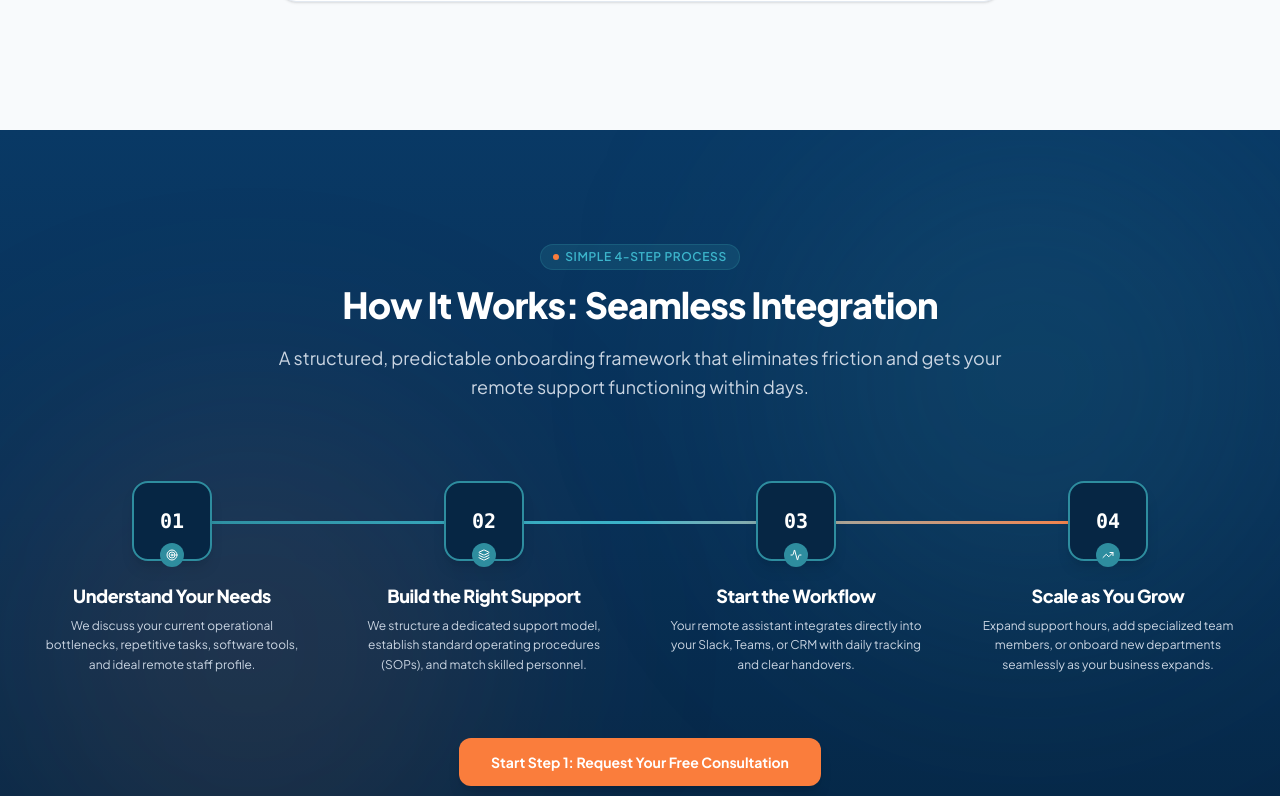
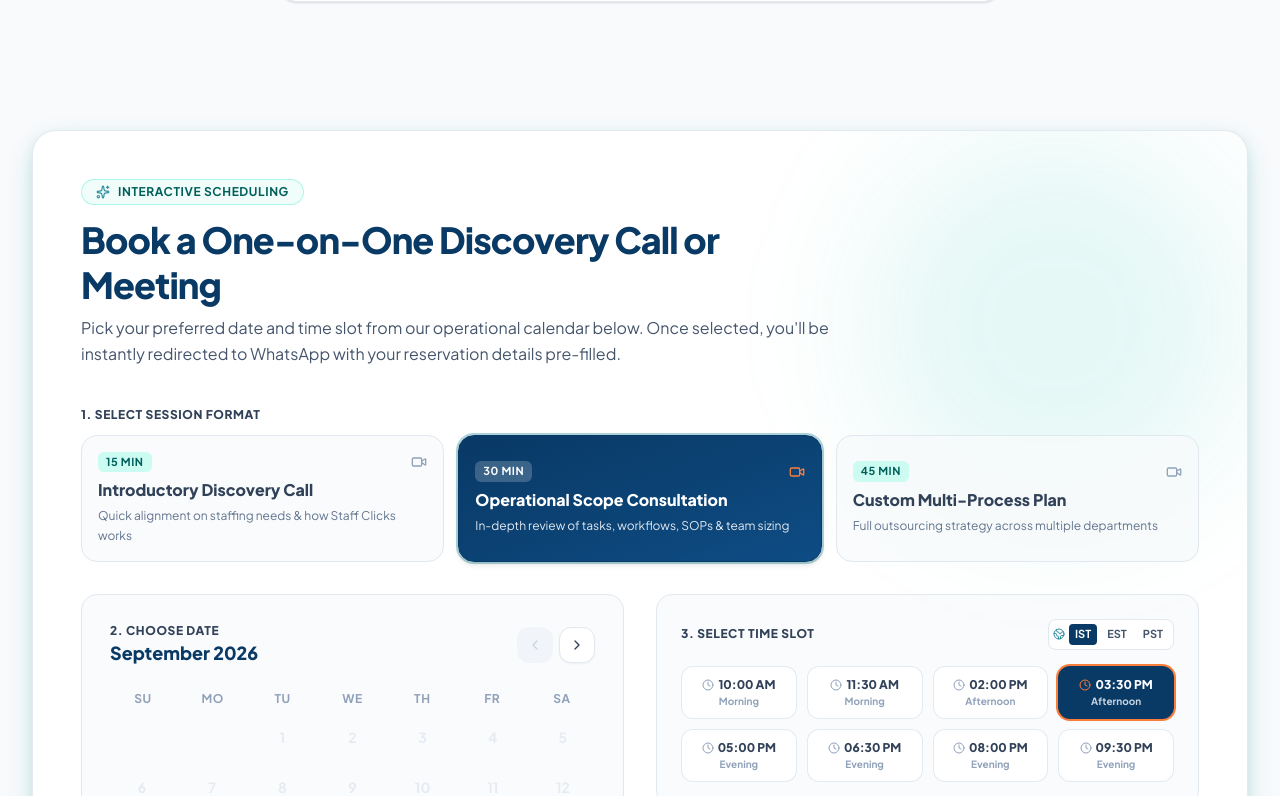
Before and after one commit to Eshbanoliver/sc-website, a React (Vite) app: page / in a window 1280 px wide. Shown: the part 3864-4660 px from the top of the page. Built offline with nearby package versions, Linux system fonts and the light colour scheme.

Commit message:
updated files

```diff
--- a/src/pages/Home.tsx
+++ b/src/pages/Home.tsx
@@ -23,6 +23,7 @@
 import IndustryCard from "../components/IndustryCard";
 import GlobalMapGraphic from "../components/GlobalMapGraphic";
 import FAQAccordion from "../components/FAQAccordion";
+import BookingCalendar from "../components/BookingCalendar";
 import { SERVICES } from "../data/servicesData";
 import { INDUSTRIES } from "../data/industriesData";
 
@@ -477,6 +478,11 @@
         </div>
       </section>
 
+      {/* INTERACTIVE CALENDAR BOOKING FOR WHATSAPP */}
+      <section className="max-w-7xl mx-auto px-4 sm:px-6 lg:px-8">
+        <BookingCalendar />
+      </section>
+
       {/* HOW IT WORKS */}
       <section className="bg-gradient-to-b from-[#093965] via-[#083057] to-[#062644] text-white py-20 sm:py-28 relative overflow-hidden">
         <div className="absolute top-0 right-0 w-[500px] h-[500px] bg-[#2E8D9F]/15 rounded-full blur-[120px] pointer-events-none"></div>
```
